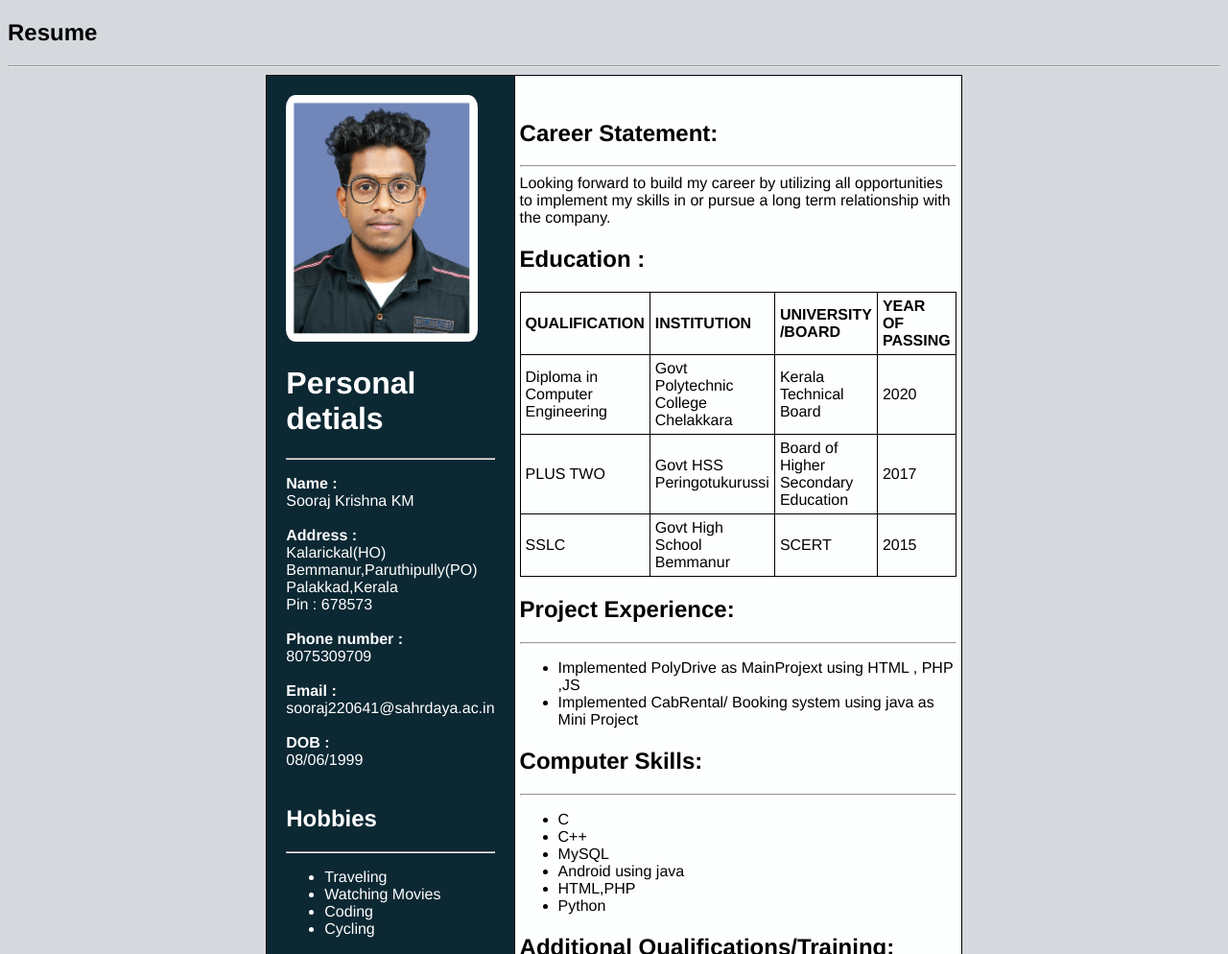
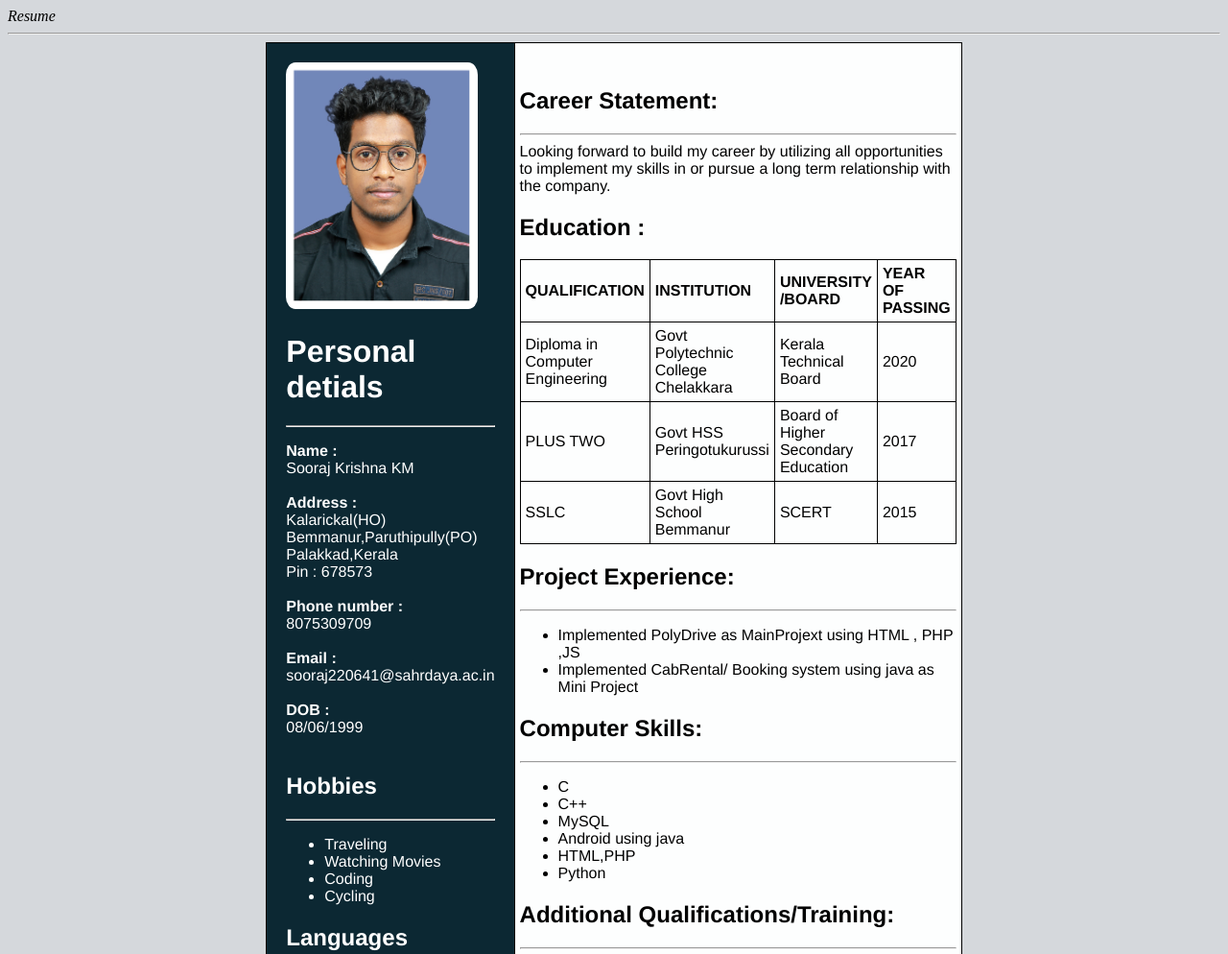
Before and after one commit to sooooraj/resume.github.io, a plain HTML site: page index.html in a window 1280 px wide. Shown: the top 994 px of the page at 96% size. Drawn offline with Linux system fonts and the light colour scheme.

Commit message:
caption updated

```diff
--- a/index.html
+++ b/index.html
@@ -18,7 +18,7 @@
     <title>Resume</title>
   </head>
   <body bgcolor="#D5D8DC">
-    <h2>Resume</h2><hr>
+    <caption><i>Resume</i></caption><hr>
     <table width="700px" height="800px" align="center">
       <tr>
         <td width="200px" bgcolor="lc2833" style="color:white; padding:20px">
```
